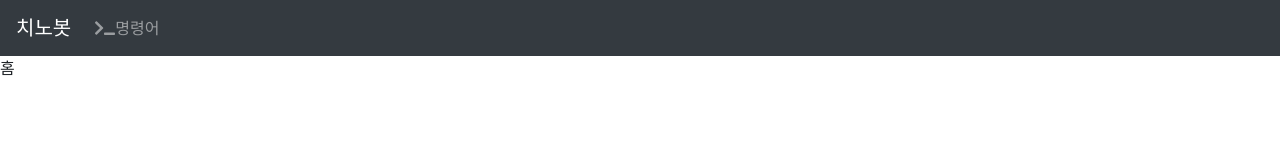
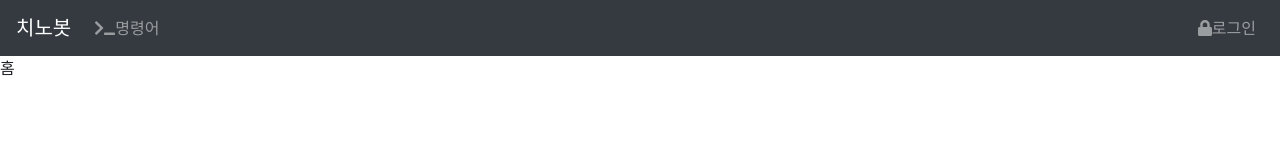
Before and after one commit to pikokr/chino-rewrite-frontend, a React (Create React App) app: page / in a window 1280 px wide. Shown: the top 160 px of the page. Built offline with nearby package versions, Linux system fonts and the light colour scheme.

Commit message:
feat:: login button

```diff
--- a/package.json
+++ b/package.json
@@ -17,8 +17,10 @@
     "react-bootstrap": "^1.4.0",
     "react-dom": "^17.0.1",
     "react-i18next": "^11.7.3",
+    "react-redux": "^7.2.2",
     "react-router-dom": "^5.2.0",
     "react-scripts": "4.0.0",
+    "redux": "^4.0.5",
     "web-vitals": "^0.2.4"
   },
   "scripts": {
--- a/src/components/Layout/Header.js
+++ b/src/components/Layout/Header.js
@@ -3,8 +3,9 @@ import React from 'react';
 import { Nav, Navbar } from 'react-bootstrap';
 import { useTranslation } from 'react-i18next';
 import { Link } from 'react-router-dom';
+import { withState } from '../../store';
 
-const Header = () => {
+const Header = ({user}) => {
     const {t} = useTranslation()
 
     return (
@@ -18,9 +19,19 @@ const Header = () => {
                         <FontAwesomeIcon icon={['fas', 'terminal']}/>
                         {t('common.header.links.commands')}</Nav.Link>
                 </Nav>
+                <Nav className="ml-auto">
+                    {
+                        user === false ?
+                        <Nav.Link>
+                            <FontAwesomeIcon icon={['fas', 'lock']}/>
+                            {t('common.header.login')}
+                        </Nav.Link>
+                        : ''
+                    }
+                </Nav>
             </Navbar>
         </>
     );
 };
 
-export default Header;
+export default withState(Header);
--- a/src/icon.js
+++ b/src/icon.js
@@ -1,6 +1,5 @@
 import { library } from "@fortawesome/fontawesome-svg-core";
-import { fab } from "@fortawesome/free-brands-svg-icons";
-import { faTerminal } from "@fortawesome/free-solid-svg-icons";
+import { faLock, fas, faTerminal } from "@fortawesome/free-solid-svg-icons";
 
 
-library.add(fab, faTerminal)
+library.add(fas, faTerminal, faLock)
--- a/src/index.js
+++ b/src/index.js
@@ -6,9 +6,13 @@ import Root from './Root'
 import 'bootstrap/dist/css/bootstrap.min.css'
 import './i18n'
 import './icon'
+import store from './store'
+import { Provider } from 'react-redux';
 
 ReactDOM.render(
-  <Root/>,
+  <Provider store={store}>
+    <Root/>
+  </Provider>,
   document.getElementById('root')
 );
 
--- a/src/lang/ko.json
+++ b/src/lang/ko.json
@@ -4,7 +4,8 @@
             "title": "치노봇",
             "links": {
                 "commands": "명령어"
-            }
+            },
+            "login": "로그인"
         }
     }
 }
--- /dev/null
+++ b/src/store.js
@@ -0,0 +1,23 @@
+import { connect } from "react-redux"
+import { createStore } from "redux"
+
+const initialState = {
+    user: localStorage.getItem('token') ? null : false
+}
+
+function State(state = initialState, action) {
+    console.log(action)
+    switch (action.type) {
+        case '@@CHINO/LOGIN':
+            return {...state, user: action.payload}
+        default:
+            return state
+    }
+}
+
+export default createStore(State)
+
+
+export const withState = connect(state => ({
+    user: state.user
+}), dispatch => ({}))
```
Also changed, not shown: 1 other file (tests, documents, lock files or other folders).
